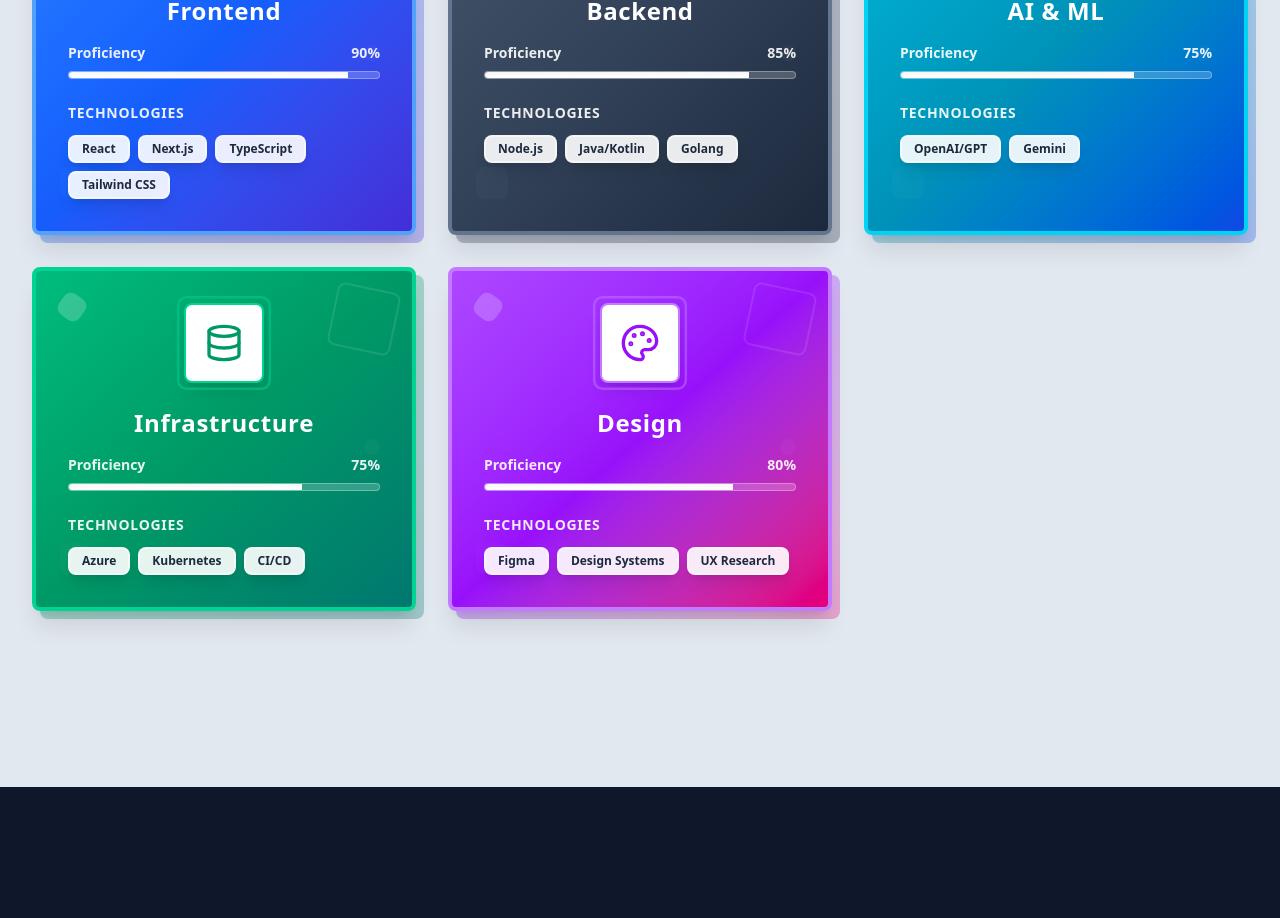
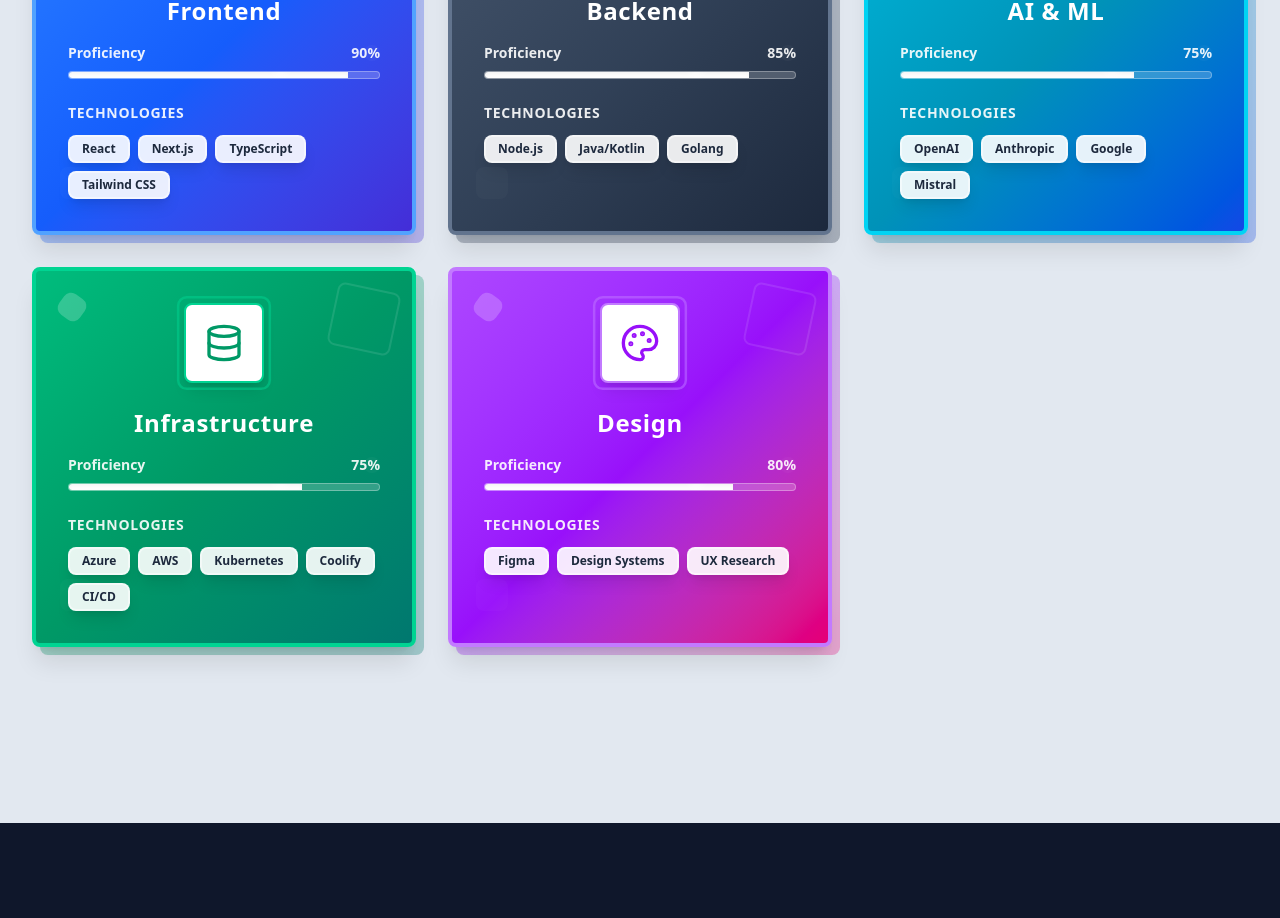
Before and after one commit to vaarvik/johann-no, a Next.js app: page / in a window 1280 px wide. Shown: the part 2078-2996 px from the top of the page. Built offline with nearby package versions, Linux system fonts and the light colour scheme.

Commit message:
Update experiences

```diff
--- a/components/home/home-experience.tsx
+++ b/components/home/home-experience.tsx
@@ -15,10 +15,10 @@
     iconBg: "bg-white",
     iconColor: "text-blue-600",
     technologies: [
-      { name: "React", experience: "5+ years", projects: 15, },
-      { name: "Next.js", experience: "3+ years", projects: 8, },
-      { name: "TypeScript", experience: "4+ years", projects: 12, },
-      { name: "Tailwind CSS", experience: "3+ years", projects: 10, }
+      { name: "React", experience: "6+ years", projects: 15, },
+      { name: "Next.js", experience: "4+ years", projects: 8, },
+      { name: "TypeScript", experience: "5+ years", projects: 12, },
+      { name: "Tailwind CSS", experience: "4+ years", projects: 10, }
     ]
   },
   {
@@ -30,7 +30,7 @@
     iconBg: "bg-white",
     iconColor: "text-slate-700",
     technologies: [
-      { name: "Node.js", experience: "5+ years", projects: 20, },
+      { name: "Node.js", experience: "6+ years", projects: 20, },
       { name: "Java/Kotlin", experience: "6+ years", projects: 25, },
       { name: "Golang", experience: "2+ years", projects: 6, },
     ]
@@ -44,8 +44,10 @@
     iconBg: "bg-white",
     iconColor: "text-cyan-600",
     technologies: [
-      { name: "OpenAI/GPT", experience: "2+ years", projects: 12, },
-      { name: "Gemini", experience: "1+ year", projects: 6 },
+      { name: "OpenAI", experience: "2+ years", projects: 12 },
+      { name: "Anthropic", experience: "1+ year", projects: 6 },
+      { name: "Google", experience: "1+ year", projects: 2 },
+      { name: "Mistral", experience: "<1 year", projects: 2 }
     ]
   },
   {
@@ -58,7 +60,9 @@
     iconColor: "text-emerald-600",
     technologies: [
       { name: "Azure", experience: "4+ years", projects: 15, },
+      { name: "AWS", experience: "1+ years", projects: 5, },
       { name: "Kubernetes", experience: "2+ years", projects: 5, },
+      { name: "Coolify", experience: "1+ years", projects: 5, },
       { name: "CI/CD", experience: "5+ years", projects: 20, }
     ]
   },
@@ -71,9 +75,9 @@
     iconBg: "bg-white",
     iconColor: "text-purple-600",
     technologies: [
-      { name: "Figma", experience: "4+ years", projects: 30, },
-      { name: "Design Systems", experience: "3+ years", projects: 8, },
-      { name: "UX Research", experience: "4+ years", projects: 20, },
+      { name: "Figma", experience: "5+ years", projects: 30, },
+      { name: "Design Systems", experience: "4+ years", projects: 8, },
+      { name: "UX Research", experience: "5+ years", projects: 20, },
     ]
   }
 ]
```
